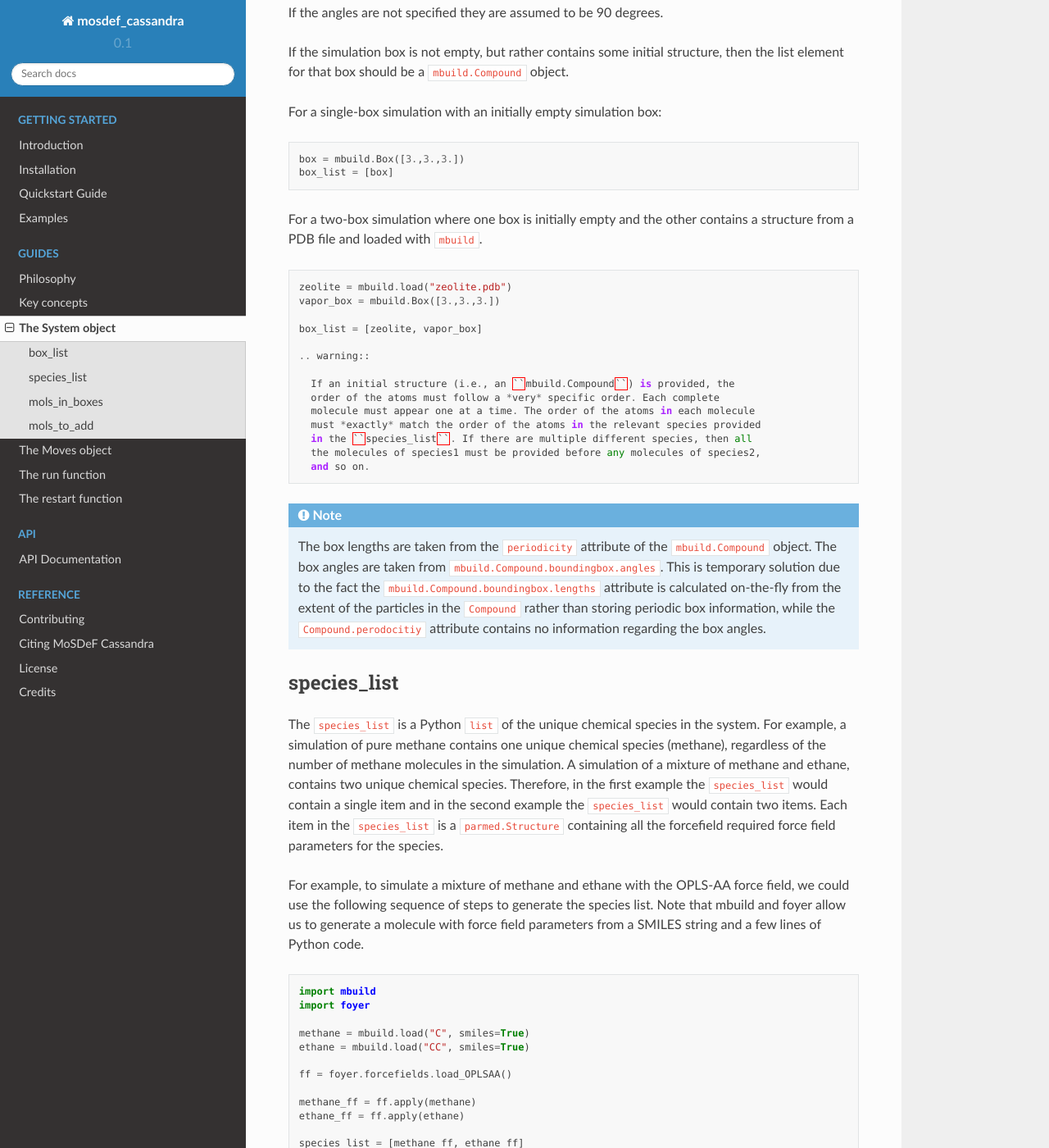
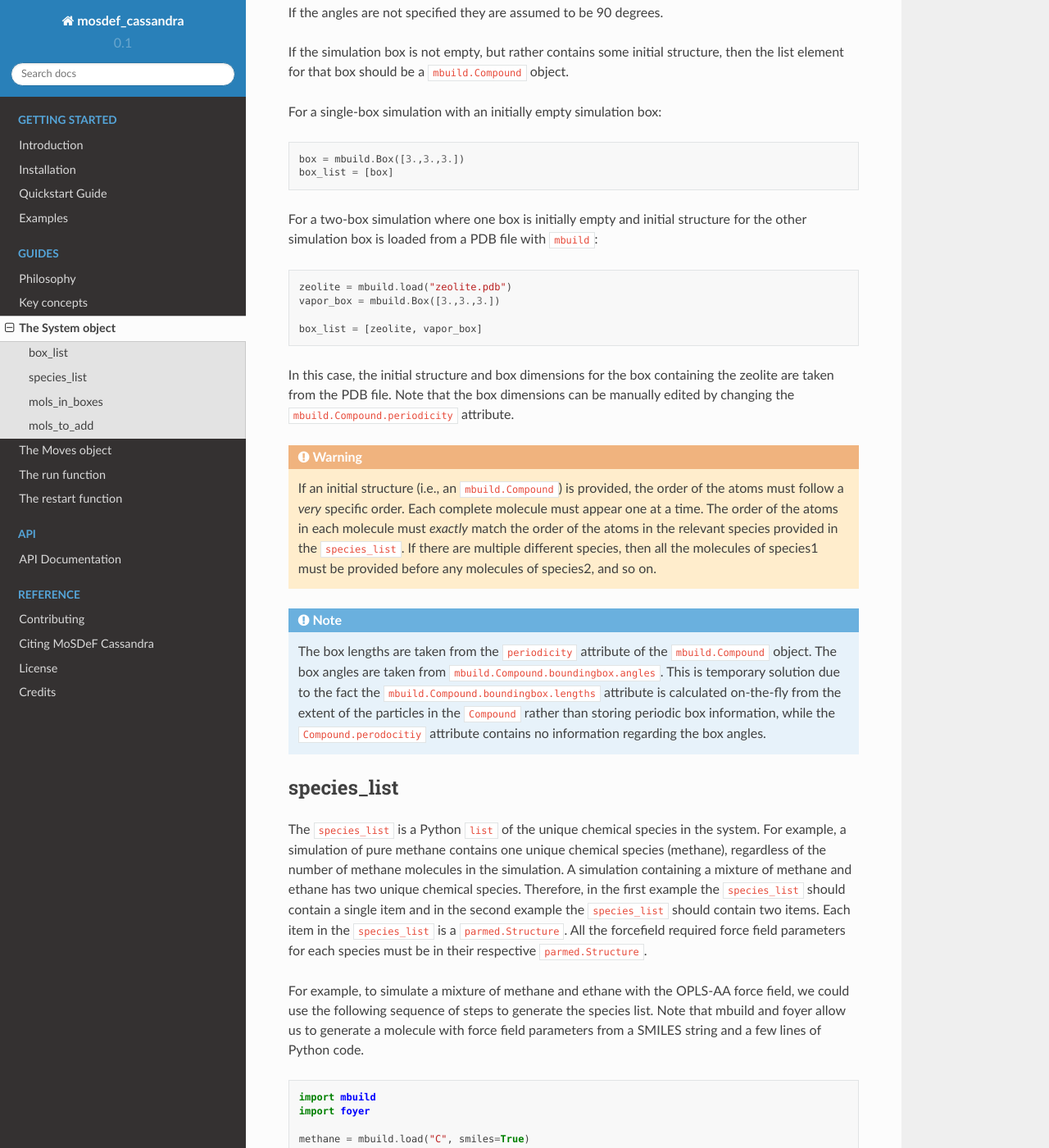
Before and after one commit to MaginnGroup/mosdef_cassandra, a Sphinx documentation site: the page built from docs/source/guides/system.rst, in a window 1280 px wide and 1400 px high, scrolled down 1008 px. Shown: the whole window at 82% size. Built offline with Sphinx 7.4.7 and the Read the Docs theme 2.0.0, drawn with Linux system fonts in a browser that asks for light colours.

Commit message:
Address typos

```diff
--- a/docs/source/guides/system.rst
+++ b/docs/source/guides/system.rst
@@ -57,8 +57,9 @@
   box = mbuild.Box([3.,3.,3.])
   box_list = [box]
 
-For a two-box simulation where one box is initially empty and the other
-contains a structure from a PDB file and loaded with ``mbuild``.
+For a two-box simulation where one box is initially empty and initial
+structure for the other simulation box is loaded from a PDB file
+with ``mbuild``:
 
 .. code-block:: Python
 
@@ -67,15 +68,20 @@
 
   box_list = [zeolite, vapor_box]
 
-  .. warning::
+In this case, the initial structure and box dimensions for the box
+containing the zeolite are taken from the PDB file. Note that
+the box dimensions can be manually edited by changing the
+``mbuild.Compound.periodicity`` attribute.
 
-    If an initial structure (i.e., an ``mbuild.Compound``) is provided, the
-    order of the atoms must follow a *very* specific order. Each complete
-    molecule must appear one at a time. The order of the atoms in each molecule
-    must *exactly* match the order of the atoms in the relevant species provided
-    in the ``species_list``. If there are multiple different species, then all
-    the molecules of species1 must be provided before any molecules of species2,
-    and so on.
+.. warning::
+
+  If an initial structure (i.e., an ``mbuild.Compound``) is provided, the
+  order of the atoms must follow a *very* specific order. Each complete
+  molecule must appear one at a time. The order of the atoms in each molecule
+  must *exactly* match the order of the atoms in the relevant species provided
+  in the ``species_list``. If there are multiple different species, then all
+  the molecules of species1 must be provided before any molecules of species2,
+  and so on.
 
 .. note::
 
@@ -93,12 +99,13 @@
 The ``species_list`` is a Python ``list`` of the unique chemical species in the
 system. For example, a simulation of pure methane contains one unique chemical
 species (methane), regardless of the number of methane molecules in the
-simulation. A simulation of a mixture of methane and ethane, contains two
+simulation. A simulation containing a mixture of methane and ethane has two
 unique chemical species. Therefore, in the first example the
-``species_list`` would contain a single item and in the second example the
-``species_list`` would contain two items. Each item in the ``species_list`` is
-a ``parmed.Structure`` containing all the forcefield required force field
-parameters for the species.
+``species_list`` should contain a single item and in the second example the
+``species_list`` should contain two items. Each item in the ``species_list`` is
+a ``parmed.Structure``. All the forcefield required force field
+parameters for each species must be in their respective
+``parmed.Structure``.
 
 For example, to simulate a mixture of methane and ethane with the
 OPLS-AA force field, we could use the following sequence of steps to generate
```
